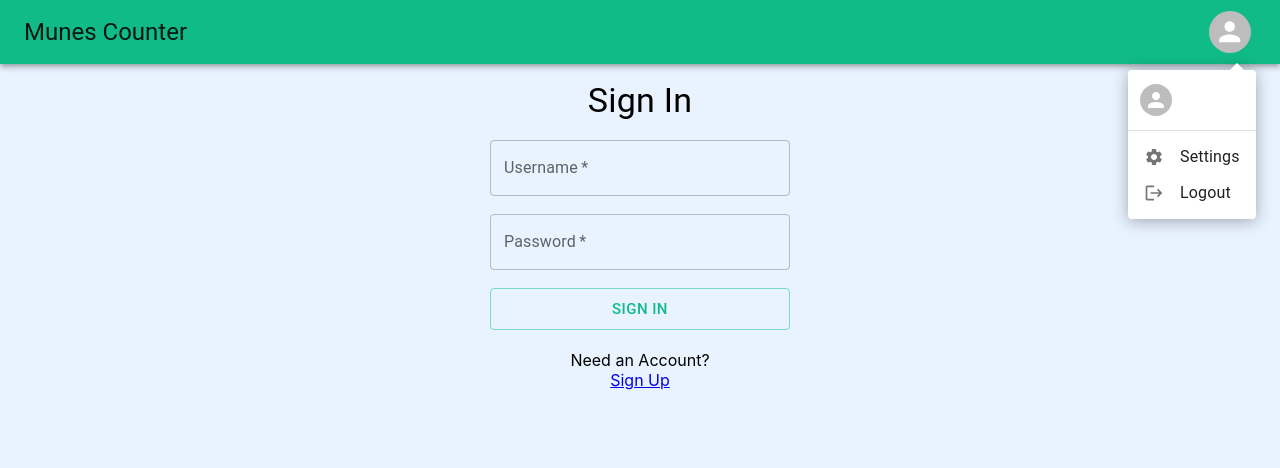
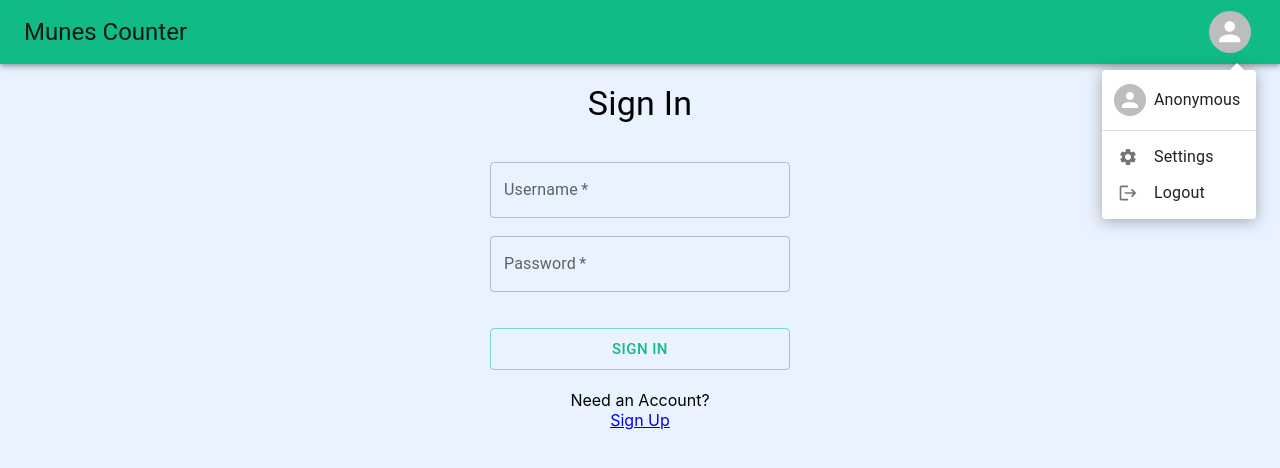
Before and after one commit to vladislavlad/munes-counter, a React (Create React App) app: page /login in a window 1280 px wide. Both pictures are taken after a click on the button "Account settings". Shown: the top 468 px of the page. Built offline with nearby package versions, Linux system fonts and the light colour scheme; no server answers.

Commit message:
Login and Auth fixed

```diff
--- a/src/App.css
+++ b/src/App.css
@@ -43,6 +43,10 @@
     padding-top: 1vh;
 }
 
+.Error-Message {
+    color: red;
+}
+
 @media (prefers-reduced-motion: no-preference) {
     .App-logo {
         animation: App-logo-spin infinite 20s linear;
--- a/src/api/axios.js
+++ b/src/api/axios.js
@@ -10,5 +10,4 @@ export default axios.create({
 export const axiosAuthed = axios.create({
     baseURL: BASE_URL,
     headers: { 'Content-Type': 'application/json' },
-    withCredentials: true
 });
--- a/src/compoments/Login.js
+++ b/src/compoments/Login.js
@@ -4,6 +4,7 @@ import { Link, useLocation, useNavigate } from 'react-router-dom';
 import axios from '../api/axios';
 import { Button, Grid, Typography } from "@mui/material";
 import TextField from "@mui/material/TextField";
+import Divider from "@mui/material/Divider";
 
 const Login = () => {
     const { setAuth } = useAuth();
@@ -64,13 +65,14 @@ const Login = () => {
     return (
 
         <div>
-            <p ref={ errRef } className={ errMsg ? "errmsg" : "offscreen" } aria-live="assertive">{ errMsg }</p>
-            <Grid container style={ { gap: 18 } }>
+            <Grid component="form"  container style={ { gap: 18 } }>
+                <Divider></Divider>
                 <Grid item xs={ 12 }>
                     <Typography variant="h4" component="h5">
                         Sign In
                     </Typography>
                 </Grid>
+                <Divider></Divider>
                 <Grid item xs={ 12 }>
                     <TextField
                         id="username"
@@ -99,10 +101,18 @@ const Login = () => {
                         sx={ { width: 300 } }
                     />
                 </Grid>
+                <Grid item xs={ 12}>
+                    <Typography ref={ errRef }
+                                className={ errMsg ? "Error-Message" : "offscreen" }
+                                aria-live="assertive">
+                        { errMsg }
+                    </Typography>
+                </Grid>
                 <Grid item xs={ 12 }>
                     <Button
                         variant="outlined"
                         size="large"
+                        type="submit"
                         onClick={ handleSubmit }
                         sx={ { width: 300 } }
                     >
@@ -116,7 +126,6 @@ const Login = () => {
                 <Link to="/register">Sign Up</Link>
             </div>
         </div>
-
     )
 }
 
--- a/src/compoments/MainPage.js
+++ b/src/compoments/MainPage.js
@@ -115,6 +115,7 @@ function MainInput(props) {
                 <Button
                     variant="outlined"
                     size="large"
+                    type="submit"
                     sx={ { width: 300 } }
                     onClick={ () => props.onSetClick(varStartTime, varPerHour) }
                 >
--- a/src/compoments/navbar/AccountMenu.js
+++ b/src/compoments/navbar/AccountMenu.js
@@ -27,8 +27,6 @@ export default function AccountMenu() {
 
     useEffect(() => {
         const getUser = async () => {
-            try {
-                try {
             await axiosAuthed.get('/current-user')
                 .then(
                     response => {
@@ -37,16 +35,9 @@ export default function AccountMenu() {
                         }
                     },
                     () => {
-                                console.log('PROMISE ERROR in promise')
+                        console.log('ERROR in GET /current-user')
                     }
                 );
-                } catch (error) {
-                    setUser(null);
-                    console.log('PROMISE ERROR try catch')
-                }
-            } catch {
-                console.log('PROMISE ERROR 2')
-            }
         };
 
         getUser();
@@ -128,7 +119,7 @@ export default function AccountMenu() {
             >
                 <MenuItem onClick={ handleClose }>
                     <Avatar/>
-                    { user?.firstName }
+                    { user?.firstName ?? 'Anonymous' }
                 </MenuItem>
 
                 <Divider/>
--- a/src/context/AuthProvider.js
+++ b/src/context/AuthProvider.js
@@ -10,8 +10,6 @@ const AuthContext = createContext(
 export const AuthProvider = ({ children }) => {
     const [auth, setAuth] = useState(null);
 
-
-
     return (
         <AuthContext.Provider value={ { auth, setAuth } }>
             { children }
--- a/src/hooks/useAxiosAuthed.js
+++ b/src/hooks/useAxiosAuthed.js
@@ -28,16 +28,13 @@ const useAxiosAuthed = () => {
 
                 if (error?.response?.status === 401 && !originalRequestConfig?.isRetry) {
                     originalRequestConfig.isRetry = true;
-                    try {
+
                     return refresh()
                         .then(accessToken => {
                                 originalRequestConfig.headers['Authorization'] = `Bearer ${ accessToken }`;
                                 return axiosAuthed(originalRequestConfig)
                             }
                         )
-                    } catch {
-                        console.log('REFRESH ERROR', error)
-                    }
                 }
                 return Promise.reject();
             }
--- a/src/hooks/useRefreshToken.js
+++ b/src/hooks/useRefreshToken.js
@@ -5,9 +5,7 @@ const useRefreshToken = () => {
     const { setAuth } = useAuth();
 
     return async () => {
-
         let refreshToken = localStorage.getItem('refreshToken');
-        console.log('REFRESH TOKEN', refreshToken)
 
         if (!refreshToken) {
             console.log('REFRESH TOKEN is not set');
```
Lines whose indentation alone changed are shown as unchanged.
